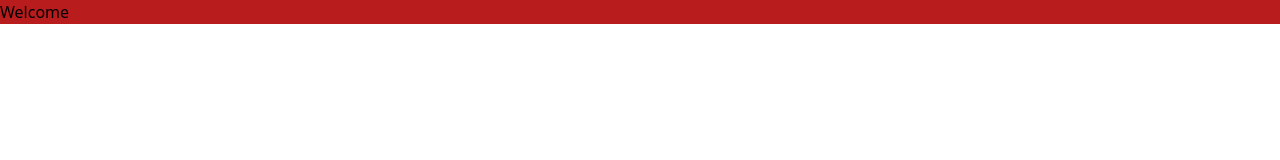
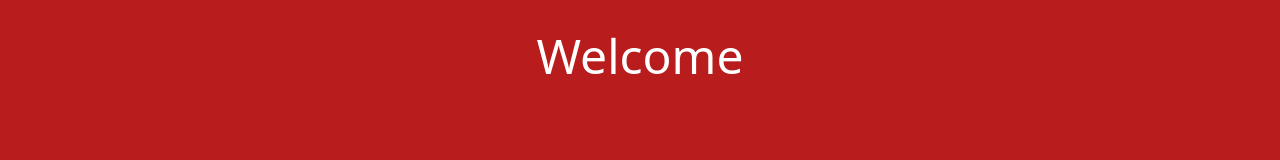
Before and after one commit to Asthere0n/Etch-a-Sketch, a website: page src/index.html in a window 1280 px wide. Drawn offline with Linux system fonts and the light colour scheme.

Commit message:
Layout ready

```diff
--- a/src/index.html
+++ b/src/index.html
@@ -1,13 +1,27 @@
 <!DOCTYPE html>
 <html lang="en">
+
 <head>
     <meta charset="UTF-8">
     <meta name="viewport" content="width=device-width, initial-scale=1.0">
     <title>Document</title>
     <link rel="stylesheet" href="./output.css">
+    <script src="../app/app.js" defer></script>
 </head>
+
 <body>
-    <h1 class="bg-red-700">Welcome</h1>
+    <div class="layout
+    bg-red-700 h-[100vh] flex flex-col items-center">
+        <h1 class="flex justify-center text-5xl text-white p-8">
+            Welcome
+        </h1>
+        <section class="screen
+    w-[90%] h-auto bg-white">
+
+        </section>
+    </div>
+
 
 </body>
+
 </html>
```
Also changed, not shown: app/app.js (renamed from app.js), src/output.css.
